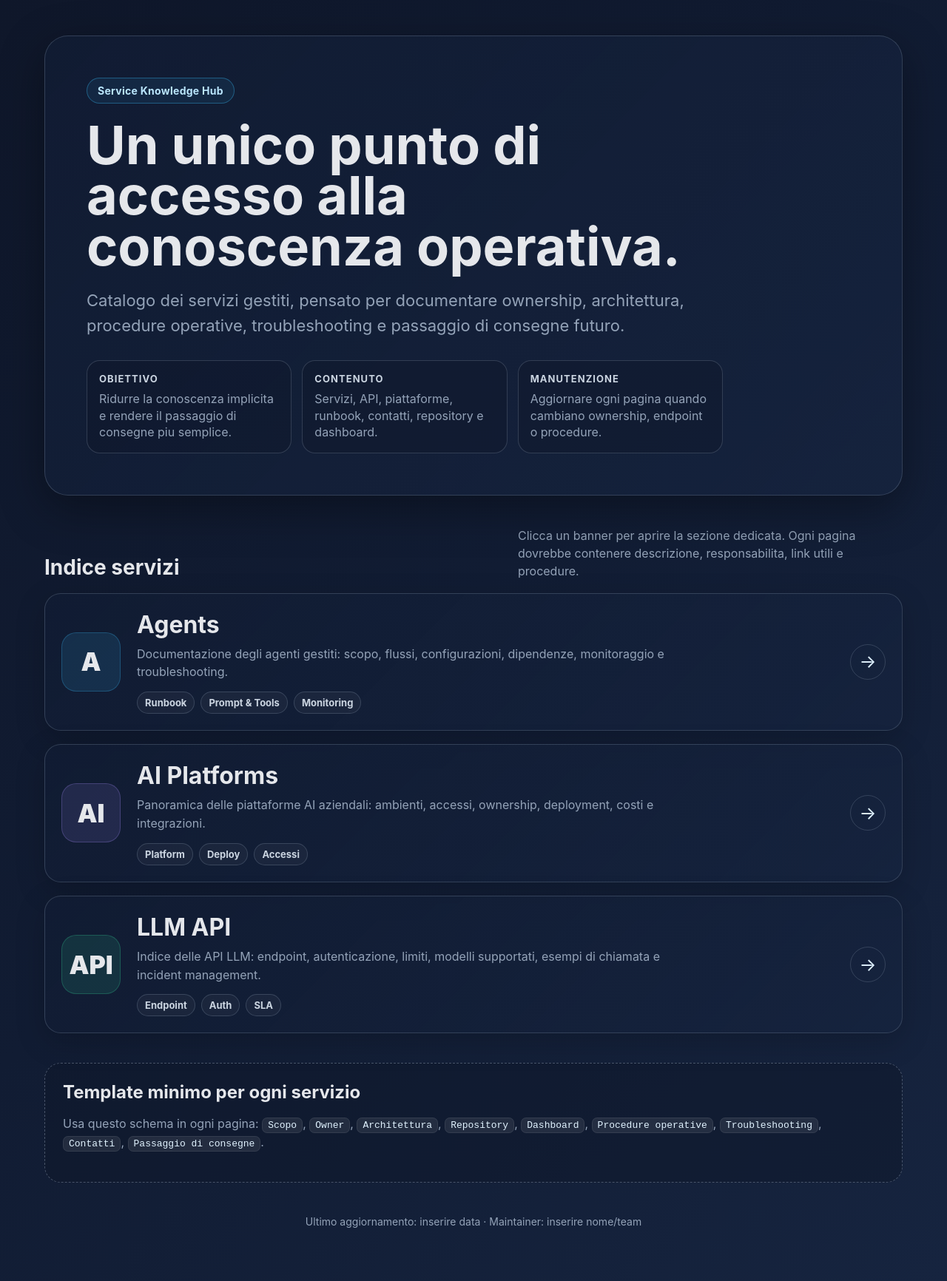
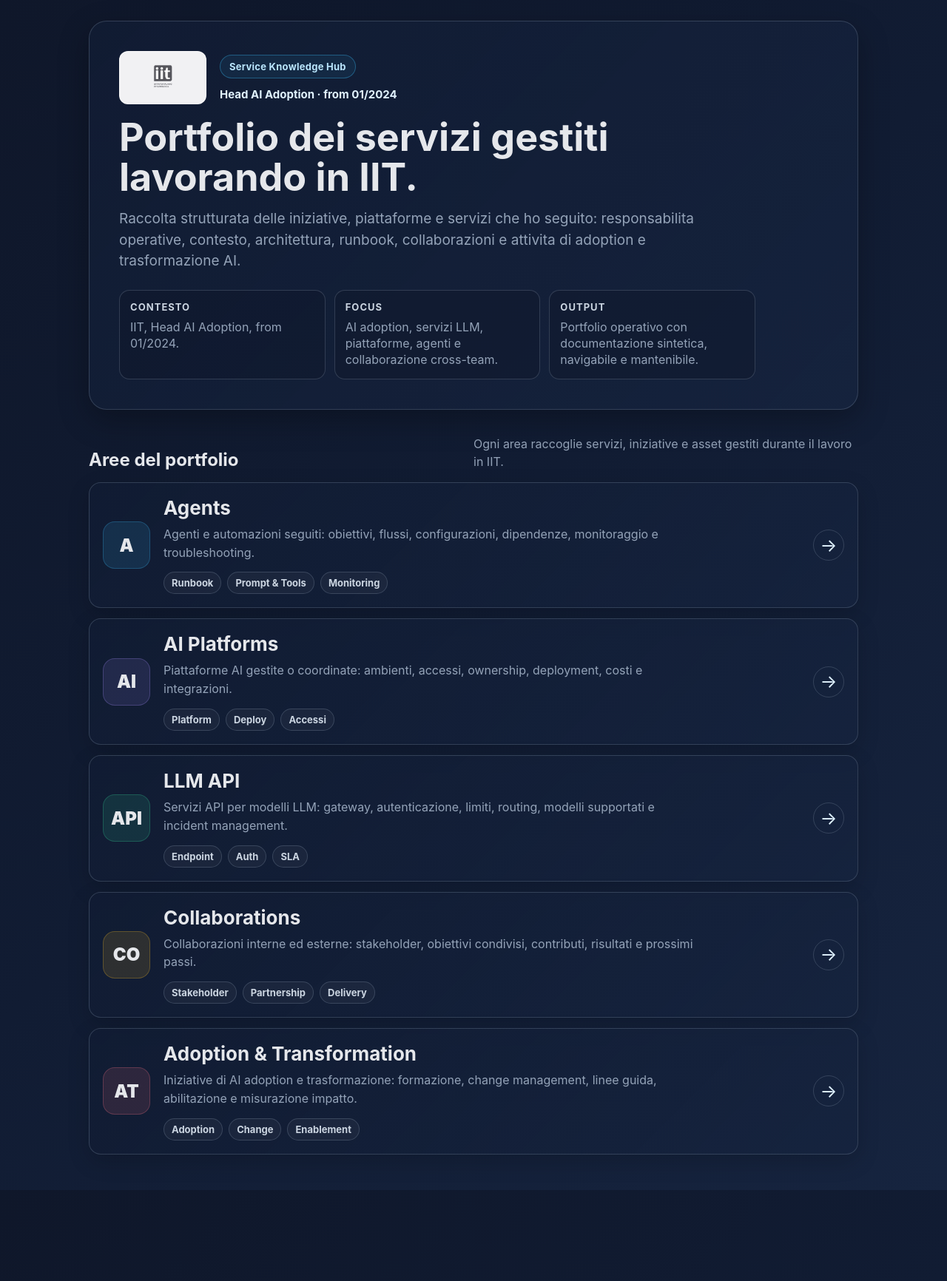
Before and after one commit to Federico-Conti/iit-service-knowledge, a Jekyll site: the page built from index.md, in a window 1280 px wide. Shown: the whole page at 74% size. Built offline with Jekyll 4.4.1, drawn with Linux system fonts in a browser that asks for light colours; after the commit the page ends 1609 px from its top, so only the background shows below that.

```diff
--- a/assets/css/style.css
+++ b/assets/css/style.css
@@ -10,8 +10,8 @@
   --ok: #34d399;
   --warning: #fbbf24;
   --danger: #fb7185;
-  --radius: 22px;
-  --shadow: 0 18px 60px rgba(0, 0, 0, 0.35);
+  --radius: 16px;
+  --shadow: 0 14px 42px rgba(0, 0, 0, 0.28);
   font-family: Inter, ui-sans-serif, system-ui, -apple-system, BlinkMacSystemFont, "Segoe UI", sans-serif;
 }
 
@@ -32,23 +32,23 @@ a {
 }
 
 .page {
-  width: min(1160px, calc(100% - 32px));
+  width: min(1040px, calc(100% - 28px));
   margin: 0 auto;
-  padding: 48px 0 72px;
+  padding: 28px 0 48px;
 }
 
 .hero {
   border: 1px solid var(--line);
   background: linear-gradient(135deg, rgba(17, 28, 51, 0.94), rgba(22, 36, 63, 0.82));
-  border-radius: calc(var(--radius) + 10px);
-  padding: clamp(28px, 5vw, 56px);
+  border-radius: calc(var(--radius) + 8px);
+  padding: clamp(22px, 4vw, 40px);
   box-shadow: var(--shadow);
   position: relative;
   overflow: hidden;
 }
 
 .small-hero {
-  margin-bottom: 28px;
+  margin-bottom: 22px;
 }
 
 .hero > * {
@@ -64,25 +64,49 @@ a {
   background: rgba(56, 189, 248, 0.08);
   color: #bae6fd;
   border-radius: 999px;
-  padding: 8px 14px;
-  font-size: 14px;
+  padding: 7px 12px;
+  font-size: 13px;
   font-weight: 700;
   letter-spacing: 0.02em;
-  margin-bottom: 22px;
+  margin-bottom: 12px;
+}
+
+.hero-header {
+  display: flex;
+  align-items: center;
+  gap: 18px;
+  margin-bottom: 18px;
+}
+
+.iit-logo {
+  width: clamp(72px, 12vw, 118px);
+  height: auto;
+  max-height: 72px;
+  object-fit: contain;
+  background: rgba(255, 255, 255, 0.94);
+  border: 1px solid rgba(255, 255, 255, 0.74);
+  border-radius: 12px;
+  padding: 10px;
+}
+
+.role-line {
+  color: #e0f2fe;
+  font-size: 15px;
+  font-weight: 700;
 }
 
 h1 {
-  font-size: clamp(36px, 7vw, 72px);
-  line-height: 0.95;
+  font-size: clamp(30px, 5vw, 52px);
+  line-height: 1.03;
   letter-spacing: 0;
-  margin: 0 0 22px;
+  margin: 0 0 16px;
   max-width: 820px;
 }
 
 .subtitle {
   color: var(--muted);
-  font-size: clamp(17px, 2.2vw, 22px);
-  line-height: 1.55;
+  font-size: clamp(16px, 1.8vw, 19px);
+  line-height: 1.5;
   max-width: 820px;
   margin: 0;
 }
@@ -90,16 +114,16 @@ h1 {
 .meta-grid {
   display: grid;
   grid-template-columns: repeat(3, 1fr);
-  gap: 14px;
-  margin-top: 30px;
+  gap: 12px;
+  margin-top: 24px;
   max-width: 860px;
 }
 
 .meta-card {
   border: 1px solid var(--line);
   background: rgba(15, 23, 42, 0.42);
-  border-radius: 18px;
-  padding: 16px;
+  border-radius: 14px;
+  padding: 14px;
 }
 
 .meta-card strong {
@@ -121,12 +145,12 @@ h1 {
   align-items: end;
   justify-content: space-between;
   gap: 16px;
-  margin: 42px 0 18px;
+  margin: 34px 0 16px;
 }
 
 .section-title h2 {
   margin: 0;
-  font-size: 28px;
+  font-size: 24px;
   letter-spacing: 0;
 }
 
@@ -139,19 +163,19 @@ h1 {
 
 .service-list {
   display: grid;
-  gap: 18px;
+  gap: 14px;
 }
 
 .service-banner {
   display: grid;
-  grid-template-columns: 80px 1fr auto;
+  grid-template-columns: 64px 1fr auto;
   align-items: center;
-  gap: 22px;
+  gap: 18px;
   border: 1px solid var(--line);
   border-radius: var(--radius);
-  padding: 22px;
+  padding: 18px;
   background: linear-gradient(135deg, rgba(17, 28, 51, 0.9), rgba(22, 36, 63, 0.72));
-  box-shadow: 0 12px 40px rgba(0, 0, 0, 0.18);
+  box-shadow: 0 10px 30px rgba(0, 0, 0, 0.16);
   transition: transform 180ms ease, border-color 180ms ease, background 180ms ease;
 }
 
@@ -162,12 +186,12 @@ h1 {
 }
 
 .icon {
-  width: 80px;
-  height: 80px;
-  border-radius: 20px;
+  width: 64px;
+  height: 64px;
+  border-radius: 16px;
   display: grid;
   place-items: center;
-  font-size: 34px;
+  font-size: 24px;
   font-weight: 900;
   background: rgba(56, 189, 248, 0.12);
   border: 1px solid rgba(56, 189, 248, 0.25);
@@ -183,9 +207,19 @@ h1 {
   border-color: rgba(52, 211, 153, 0.25);
 }
 
+.service-banner:nth-child(4) .icon {
+  background: rgba(251, 191, 36, 0.12);
+  border-color: rgba(251, 191, 36, 0.25);
+}
+
+.service-banner:nth-child(5) .icon {
+  background: rgba(251, 113, 133, 0.12);
+  border-color: rgba(251, 113, 133, 0.25);
+}
+
 .service-content h3 {
   margin: 0 0 8px;
-  font-size: clamp(22px, 3vw, 32px);
+  font-size: clamp(20px, 2.4vw, 26px);
   letter-spacing: 0;
 }
 
@@ -213,8 +247,8 @@ h1 {
 }
 
 .arrow {
-  width: 48px;
-  height: 48px;
+  width: 42px;
+  height: 42px;
   border-radius: 999px;
   display: grid;
   place-items: center;
@@ -224,11 +258,11 @@ h1 {
 }
 
 .template {
-  margin-top: 40px;
+  margin-top: 32px;
   border: 1px dashed rgba(148, 163, 184, 0.42);
   background: rgba(15, 23, 42, 0.48);
   border-radius: var(--radius);
-  padding: 24px;
+  padding: 20px;
 }
 
 .template h2 {
@@ -244,9 +278,10 @@ h1 {
   border: 1px solid var(--line);
   background: rgba(17, 28, 51, 0.86);
   border-radius: var(--radius);
-  padding: clamp(24px, 4vw, 42px);
+  padding: clamp(20px, 3vw, 32px);
   box-shadow: var(--shadow);
   line-height: 1.7;
+  overflow-x: auto;
 }
 
 .content-card h1,
@@ -256,17 +291,17 @@ h1 {
 }
 
 .content-card h1 {
-  font-size: 42px;
+  font-size: 34px;
 }
 
 .content-card h2 {
-  margin-top: 34px;
-  font-size: 28px;
+  margin-top: 28px;
+  font-size: 24px;
 }
 
 .content-card h3 {
-  margin-top: 26px;
-  font-size: 22px;
+  margin-top: 22px;
+  font-size: 20px;
 }
 
 .content-card p,
@@ -292,15 +327,16 @@ code {
 .content-card table {
   width: 100%;
   border-collapse: collapse;
-  margin: 22px 0;
+  margin: 18px 0;
   overflow: hidden;
   border-radius: 14px;
+  font-size: 15px;
 }
 
 .content-card th,
 .content-card td {
   border: 1px solid var(--line);
-  padding: 12px;
+  padding: 10px;
   text-align: left;
 }
 
@@ -324,6 +360,34 @@ footer {
 }
 
 @media (max-width: 780px) {
+  .page {
+    width: min(100% - 20px, 1040px);
+    padding: 16px 0 32px;
+  }
+
+  .hero {
+    padding: 20px;
+    border-radius: 18px;
+  }
+
+  .hero-header {
+    align-items: flex-start;
+    gap: 12px;
+  }
+
+  .iit-logo {
+    width: 70px;
+    padding: 8px;
+  }
+
+  h1 {
+    font-size: 30px;
+  }
+
+  .subtitle {
+    font-size: 16px;
+  }
+
   .meta-grid {
     grid-template-columns: 1fr;
   }
@@ -338,16 +402,27 @@ footer {
 
   .service-banner {
     grid-template-columns: 1fr;
-    gap: 16px;
+    gap: 12px;
+    padding: 16px;
   }
 
   .icon {
-    width: 64px;
-    height: 64px;
-    font-size: 28px;
+    width: 54px;
+    height: 54px;
+    font-size: 20px;
   }
 
   .arrow {
     display: none;
   }
+
+  .content-card {
+    padding: 18px;
+  }
+
+  .content-card table {
+    display: block;
+    overflow-x: auto;
+    white-space: nowrap;
+  }
 }
--- a/index.md
+++ b/index.md
@@ -1,37 +1,45 @@
 ---
 layout: default
 title: "Service Knowledge Hub"
-description: "Indice operativo dei servizi gestiti."
+description: "Portfolio dei servizi gestiti in IIT."
 ---
 
-<section class="hero">
-  <div class="eyebrow">Service Knowledge Hub</div>
-  <h1>Un unico punto di accesso alla conoscenza operativa.</h1>
+<section class="hero portfolio-hero">
+  <div class="hero-header">
+    <img class="iit-logo" src="{{ '/images/iit_logo.png' | relative_url }}" alt="IIT logo">
+    <div>
+      <div class="eyebrow">Service Knowledge Hub</div>
+      <div class="role-line">Head AI Adoption · from 01/2024</div>
+    </div>
+  </div>
+
+  <h1>Portfolio dei servizi gestiti lavorando in IIT.</h1>
   <p class="subtitle">
-    Catalogo dei servizi gestiti, pensato per documentare ownership, architettura,
-    procedure operative, troubleshooting e passaggio di consegne futuro.
+    Raccolta strutturata delle iniziative, piattaforme e servizi che ho seguito:
+    responsabilita operative, contesto, architettura, runbook, collaborazioni e
+    attivita di adoption e trasformazione AI.
   </p>
 
   <div class="meta-grid">
     <div class="meta-card">
-      <strong>Obiettivo</strong>
-      <span>Ridurre la conoscenza implicita e rendere il passaggio di consegne piu semplice.</span>
+      <strong>Contesto</strong>
+      <span>IIT, Head AI Adoption, from 01/2024.</span>
     </div>
     <div class="meta-card">
-      <strong>Contenuto</strong>
-      <span>Servizi, API, piattaforme, runbook, contatti, repository e dashboard.</span>
+      <strong>Focus</strong>
+      <span>AI adoption, servizi LLM, piattaforme, agenti e collaborazione cross-team.</span>
     </div>
     <div class="meta-card">
-      <strong>Manutenzione</strong>
-      <span>Aggiornare ogni pagina quando cambiano ownership, endpoint o procedure.</span>
+      <strong>Output</strong>
+      <span>Portfolio operativo con documentazione sintetica, navigabile e mantenibile.</span>
     </div>
   </div>
 </section>
 
 <section>
   <div class="section-title">
-    <h2>Indice servizi</h2>
-    <p>Clicca un banner per aprire la sezione dedicata. Ogni pagina dovrebbe contenere descrizione, responsabilita, link utili e procedure.</p>
+    <h2>Aree del portfolio</h2>
+    <p>Ogni area raccoglie servizi, iniziative e asset gestiti durante il lavoro in IIT.</p>
   </div>
 
   <div class="service-list">
@@ -39,7 +47,7 @@ description: "Indice operativo dei servizi gestiti."
       <div class="icon">A</div>
       <div class="service-content">
         <h3>Agents</h3>
-        <p>Documentazione degli agenti gestiti: scopo, flussi, configurazioni, dipendenze, monitoraggio e troubleshooting.</p>
+        <p>Agenti e automazioni seguiti: obiettivi, flussi, configurazioni, dipendenze, monitoraggio e troubleshooting.</p>
         <div class="tags">
           <span class="tag">Runbook</span>
           <span class="tag">Prompt &amp; Tools</span>
@@ -53,7 +61,7 @@ description: "Indice operativo dei servizi gestiti."
       <div class="icon">AI</div>
       <div class="service-content">
         <h3>AI Platforms</h3>
-        <p>Panoramica delle piattaforme AI aziendali: ambienti, accessi, ownership, deployment, costi e integrazioni.</p>
+        <p>Piattaforme AI gestite o coordinate: ambienti, accessi, ownership, deployment, costi e integrazioni.</p>
         <div class="tags">
           <span class="tag">Platform</span>
           <span class="tag">Deploy</span>
@@ -67,7 +75,7 @@ description: "Indice operativo dei servizi gestiti."
       <div class="icon">API</div>
       <div class="service-content">
         <h3>LLM API</h3>
-        <p>Indice delle API LLM: endpoint, autenticazione, limiti, modelli supportati, esempi di chiamata e incident management.</p>
+        <p>Servizi API per modelli LLM: gateway, autenticazione, limiti, routing, modelli supportati e incident management.</p>
         <div class="tags">
           <span class="tag">Endpoint</span>
           <span class="tag">Auth</span>
@@ -76,14 +84,33 @@ description: "Indice operativo dei servizi gestiti."
       </div>
       <div class="arrow">&rarr;</div>
     </a>
+
+    <a class="service-banner" href="{{ '/collaborations/' | relative_url }}">
+      <div class="icon">CO</div>
+      <div class="service-content">
+        <h3>Collaborations</h3>
+        <p>Collaborazioni interne ed esterne: stakeholder, obiettivi condivisi, contributi, risultati e prossimi passi.</p>
+        <div class="tags">
+          <span class="tag">Stakeholder</span>
+          <span class="tag">Partnership</span>
+          <span class="tag">Delivery</span>
+        </div>
+      </div>
+      <div class="arrow">&rarr;</div>
+    </a>
+
+    <a class="service-banner" href="{{ '/adoption-transformation/' | relative_url }}">
+      <div class="icon">AT</div>
+      <div class="service-content">
+        <h3>Adoption &amp; Transformation</h3>
+        <p>Iniziative di AI adoption e trasformazione: formazione, change management, linee guida, abilitazione e misurazione impatto.</p>
+        <div class="tags">
+          <span class="tag">Adoption</span>
+          <span class="tag">Change</span>
+          <span class="tag">Enablement</span>
+        </div>
+      </div>
+      <div class="arrow">&rarr;</div>
+    </a>
   </div>
 </section>
-
-<section class="template">
-  <h2>Template minimo per ogni servizio</h2>
-  <p>Usa questo schema in ogni pagina: <code>Scopo</code>, <code>Owner</code>, <code>Architettura</code>, <code>Repository</code>, <code>Dashboard</code>, <code>Procedure operative</code>, <code>Troubleshooting</code>, <code>Contatti</code>, <code>Passaggio di consegne</code>.</p>
-</section>
-
-<footer>
-  Ultimo aggiornamento: inserire data &middot; Maintainer: inserire nome/team
-</footer>
```
Also changed, not shown: adoption-transformation/index.md (added, +29 -0 lines), collaborations/index.md (added, +29 -0 lines), images/iit_logo.png (added).
